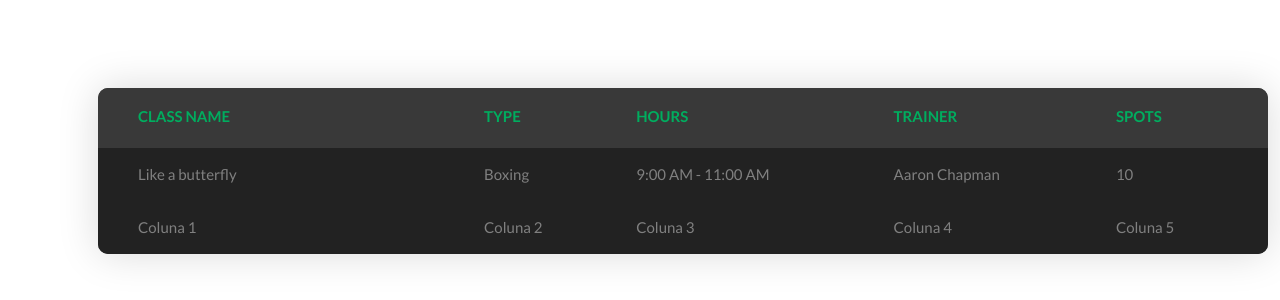
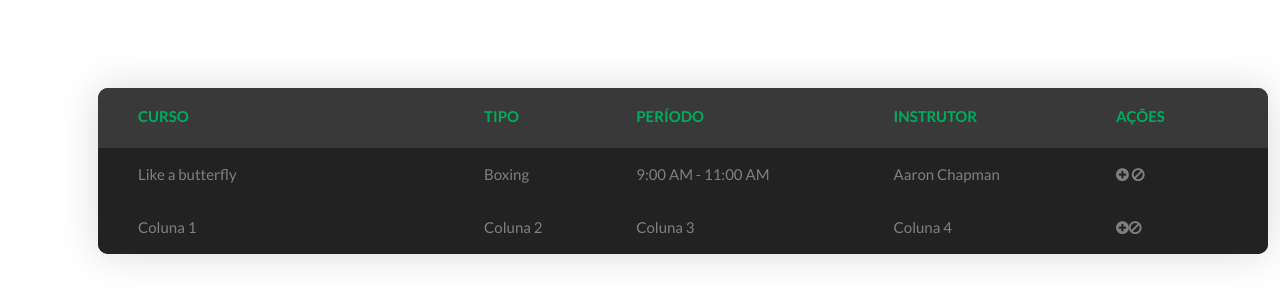
Before and after one commit to degrigo/js, a plain HTML site: page aula06/javascript-master/table_example/index.html in a window 1280 px wide. Shown: the part 174-474 px from the top of the page. Drawn offline with Linux system fonts and the light colour scheme.

Commit message:
Adding i elements via append

```diff
--- a/aula06/javascript-master/table_example/index.html
+++ b/aula06/javascript-master/table_example/index.html
@@ -23,11 +23,11 @@
 						<table>
 							<thead>
 								<tr class="row100 head">
-									<th class="cell100 column1">Class name</th>
-									<th class="cell100 column2">Type</th>
-									<th class="cell100 column3">Hours</th>
-									<th class="cell100 column4">Trainer</th>
-									<th class="cell100 column5">Spots</th>
+									<th class="cell100 column1">Curso</th>
+									<th class="cell100 column2">Tipo</th>
+									<th class="cell100 column3">Per&iacute;odo</th>
+									<th class="cell100 column4">Instrutor</th>
+									<th class="cell100 column5">A&ccedil;&otilde;es</th>
 								</tr>
 							</thead>
 						</table>
@@ -41,7 +41,10 @@
 									<td class="cell100 column2">Boxing</td>
 									<td class="cell100 column3">9:00 AM - 11:00 AM</td>
 									<td class="cell100 column4">Aaron Chapman</td>
-									<td class="cell100 column5">10</td>
+									<td class="cell100 column5">
+										<i class="fa fa-plus-circle"></i>
+										<i class="fa fa-ban"></i>
+									</td>
 								</tr>
 							</tbody>
 						</table>
--- a/aula06/javascript-master/table_example/js/main.js
+++ b/aula06/javascript-master/table_example/js/main.js
@@ -9,22 +9,28 @@
 //$('tbody'); //seleciona
 //$('<tr>'); // criando elemento
 //append adiciona o elemento
+// não precisa fechar o elemento html. ele cria o final da tag sozinho
+
+var css_class = 'cell100 column';
 
 $('tbody')
     .append($('<tr>')
             .append($('<td>')
-                    .append('Coluna 1').addClass('cell100 column1')
+                    // adicionando texto e classe
+                    .append('Coluna 1').addClass(css_class + '1')
                    )
             .append($('<td>')
-                    .append('Coluna 2').addClass('cell100 column2')
+                    .append('Coluna 2').addClass(css_class + '2')
                    )
             .append($('<td>')
-                    .append('Coluna 3').addClass('cell100 column3')
+                    .append('Coluna 3').addClass(css_class + '3')
                    )
             .append($('<td>')
-                    .append('Coluna 4').addClass('cell100 column4')
+                    .append('Coluna 4').addClass(css_class + '4')
                    )
             .append($('<td>')
-                    .append('Coluna 5').addClass('cell100 column5')
+                    .addClass(css_class + '5')
+                        .append($('<i>').addClass('fa fa-plus-circle'))
+                        .append($('<i>').addClass('fa fa-ban'))
                    )
             );
```
